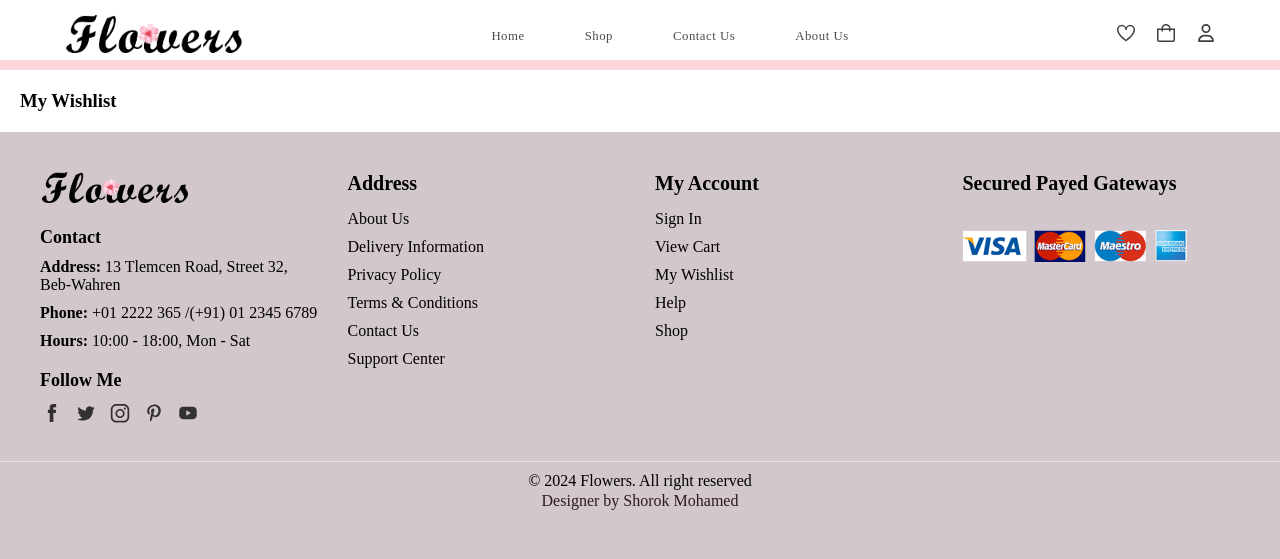
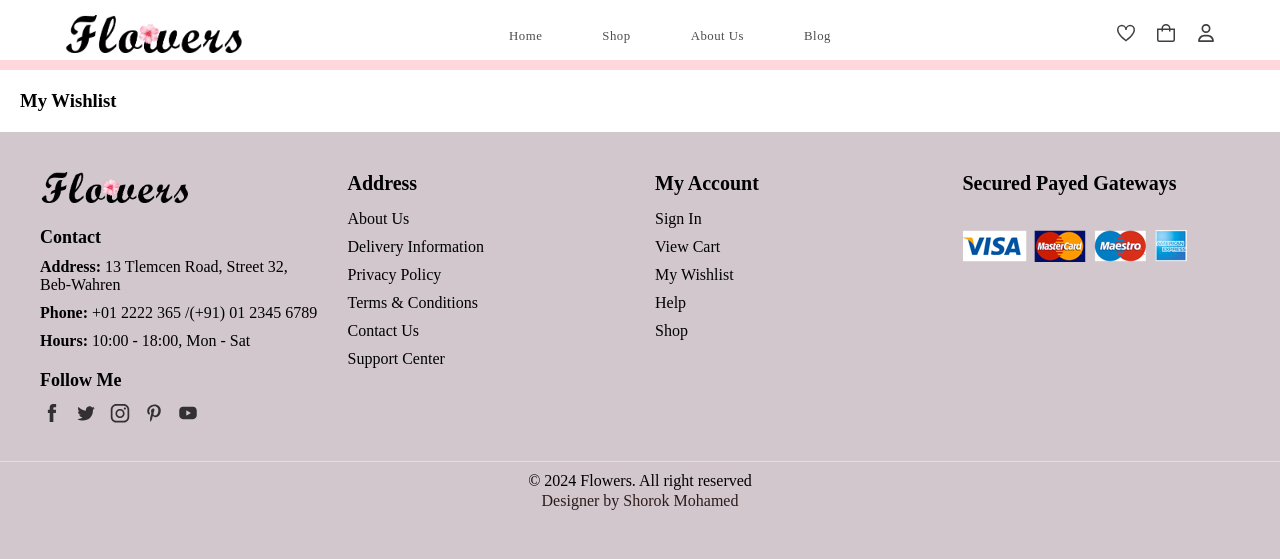
Before and after one commit to shorokatwa14/EPFL-Final-project, a Flask app: page /wishlist in a window 1280 px wide. Shown: the top 559 px of the page. Run offline with Flask 3, Linux system fonts and the light colour scheme.

Commit message:
Refactor wishlist.html to add navigation links for About Us and Blog

```diff
--- a/templates/wishlist.html
+++ b/templates/wishlist.html
@@ -7,6 +7,8 @@
     <title>Wishlist</title>
     <link rel="stylesheet" href="../static/css/styles.css" />
     <link rel="stylesheet" href="../static/css/shop.css" />
+    <link rel="stylesheet" href="../static/css/nav.css" />
+
 
 </head>
 
@@ -23,8 +25,8 @@
                 <a href="/shop">Shop</a>
               </li>
 
-              <li><a href="#">Contact Us</a></li>
-              <li><a href="#">About Us</a></li>
+              <li><a href="/base#about-us">About Us</a></li>
+              <li><a href="/base#blog">Blog </a></li>
             </ul>
             <div class="nav-btns">
               <a href="{{ url_for('wishlist') }}" class="nav-search">
```
